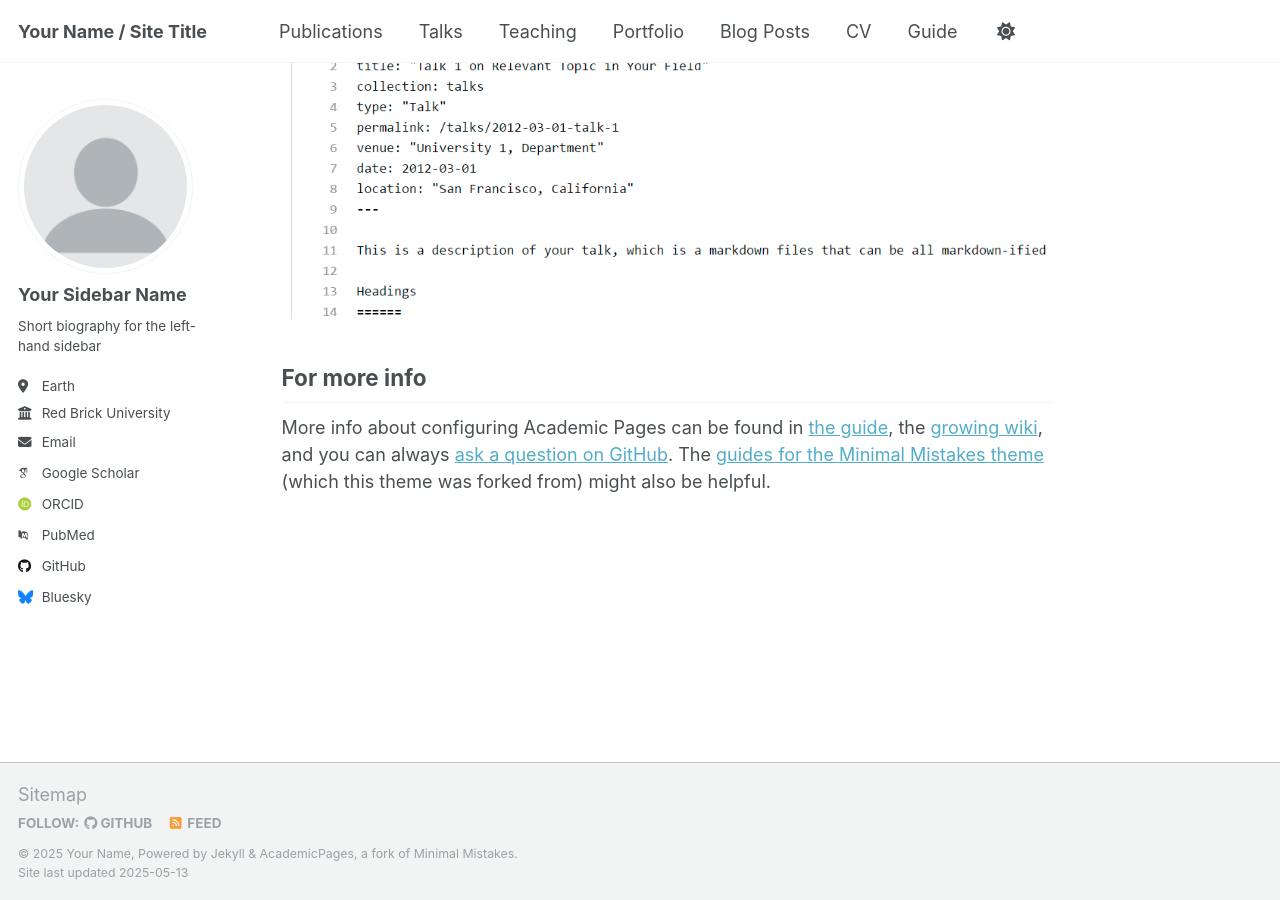
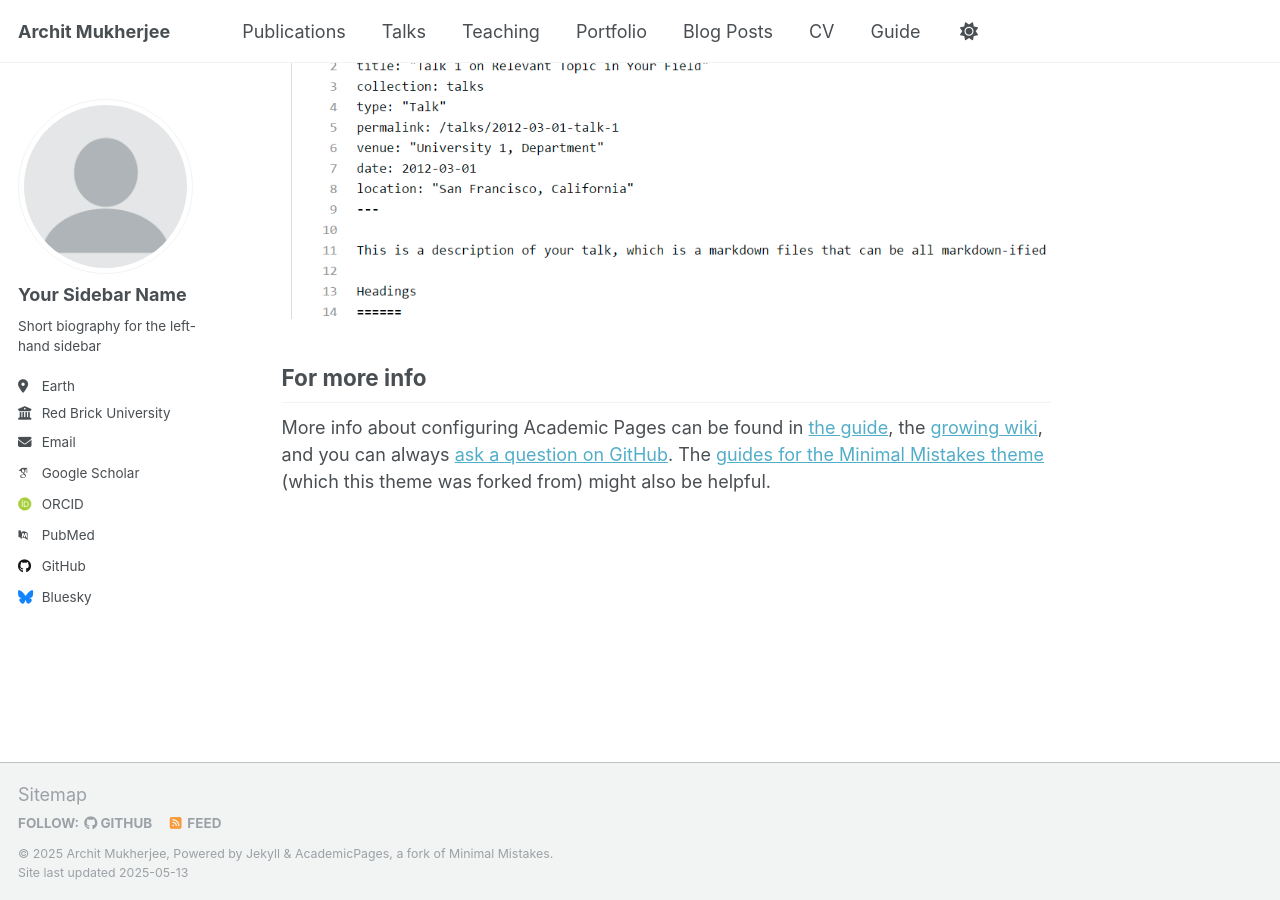
Before and after one commit to ArchitMukherjee/architmukherjee.github.io, a Jekyll site: the page built from _pages/about.md, in a window 1280 px wide and 900 px high, scrolled down 2636 px. Built offline with Jekyll 4.4.1, drawn with Linux system fonts in a browser that asks for light colours; some web fonts are replaced.

Commit message:
name change

```diff
--- a/_config.yml
+++ b/_config.yml
@@ -9,9 +9,9 @@
 # Basic Site Settings
 locale                   : "en-US"
 site_theme               : "default"
-title                    : "Your Name / Site Title"
+title                    : "Archit Mukherjee"
 title_separator          : "-"
-name                     : &name "Your Name"
+name                     : &name "Archit Mukherjee"
 description              : &description "personal description"
 url                      : https://academicpages.github.io # the base hostname & protocol for your site e.g. "https://[your GitHub username].github.io" or if you already have some other page hosted on Github then use "https://[your GitHub username].github.io/[Your Repo Name]"
 baseurl                  : "" # the subpath of your site, e.g. "/blog"
```
